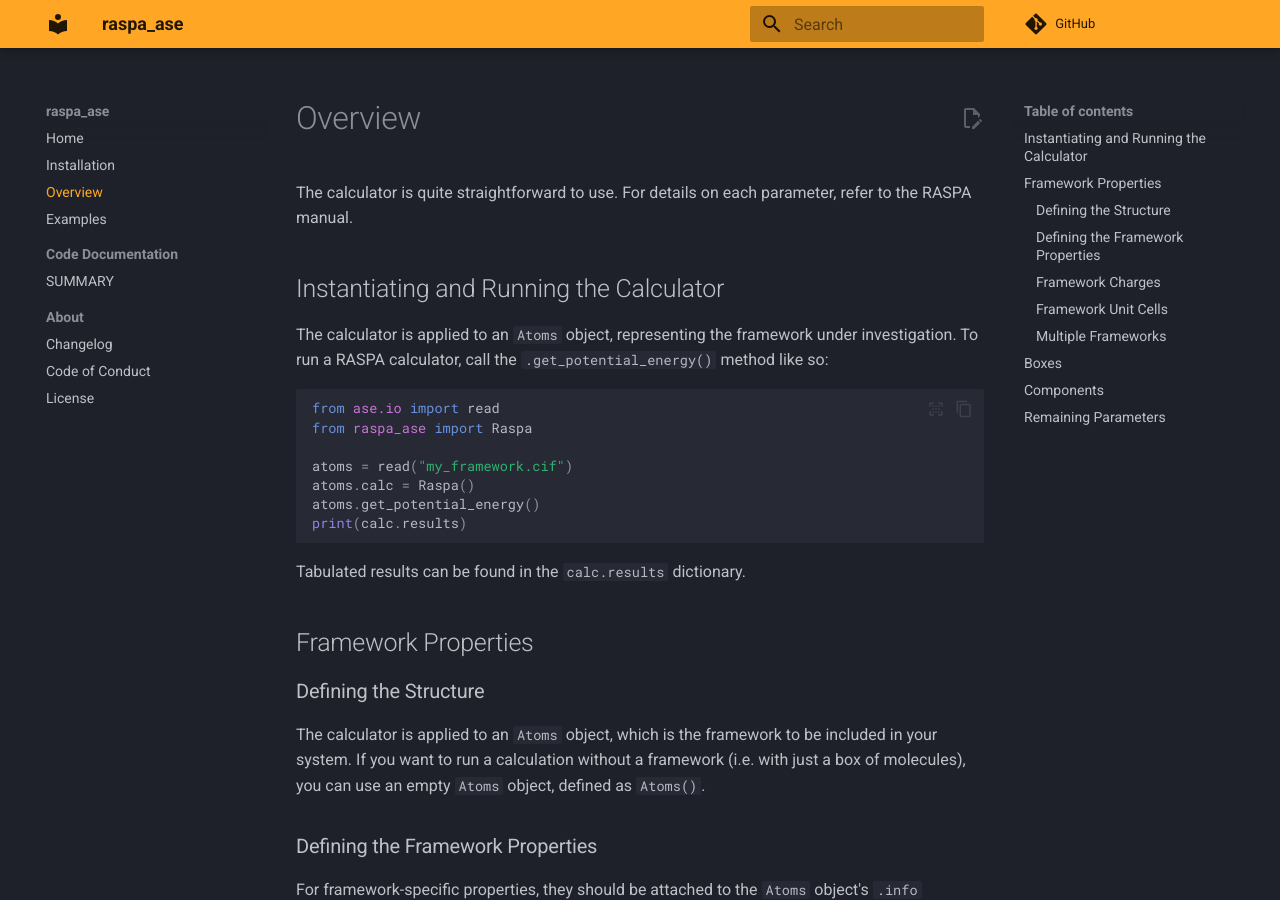
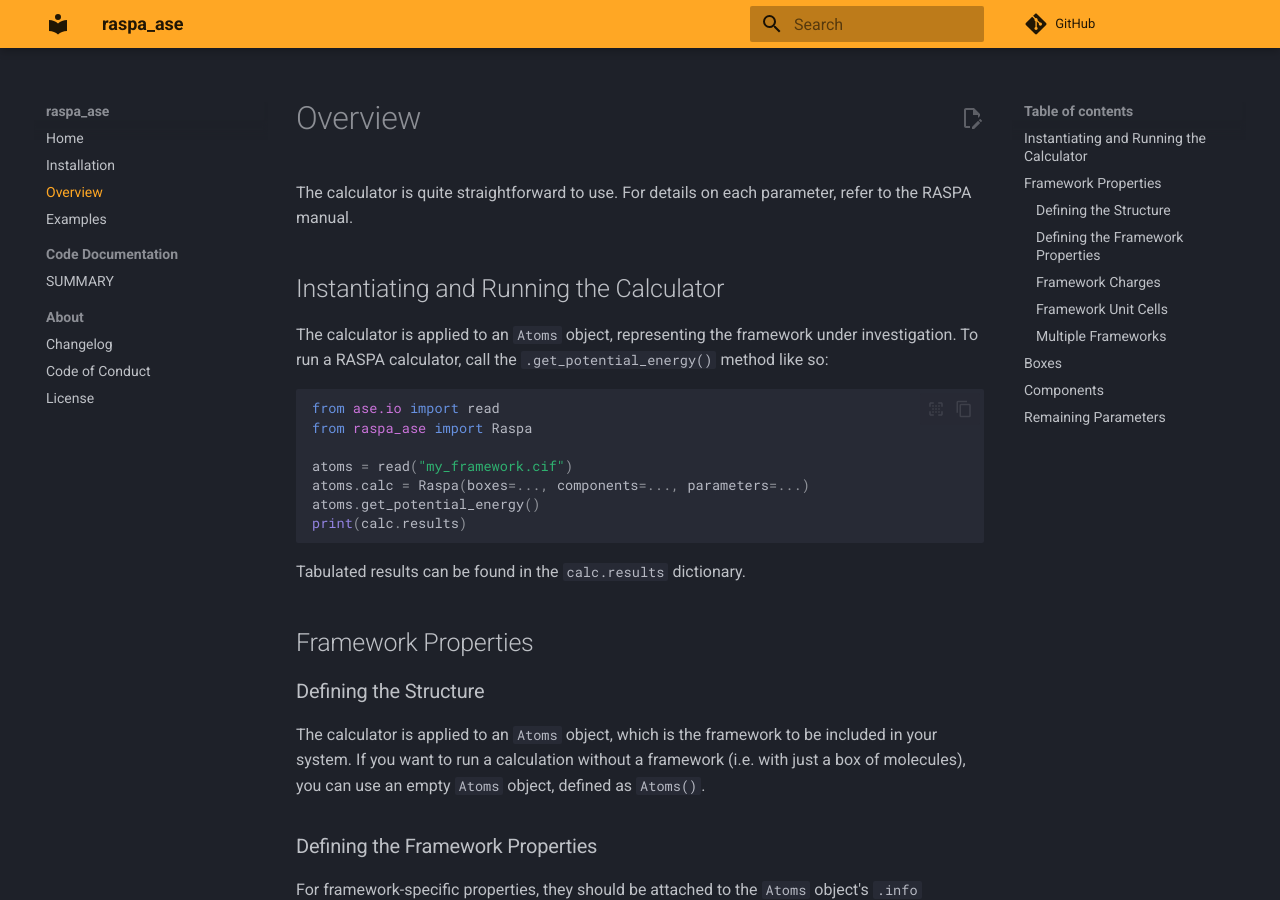
Before and after one commit to Quantum-Accelerators/raspa_ase, an MkDocs documentation site: the page built from docs/intro.md, in a window 1280 px wide and 900 px high. Built offline with MkDocs 1.6.1 and Material for MkDocs 9.7.7, drawn with Linux system fonts in a browser that asks for light colours; plug-ins that fetch from the network failed and are left out; comment, search, counter and statistics services are not loaded.

Commit message:
Update intro.md

````diff
--- a/docs/intro.md
+++ b/docs/intro.md
@@ -11,7 +11,7 @@ from ase.io import read
 from raspa_ase import Raspa
 
 atoms = read("my_framework.cif")
-atoms.calc = Raspa()
+atoms.calc = Raspa(boxes=..., components=..., parameters=...)
 atoms.get_potential_energy()
 print(calc.results)
 ```
````
